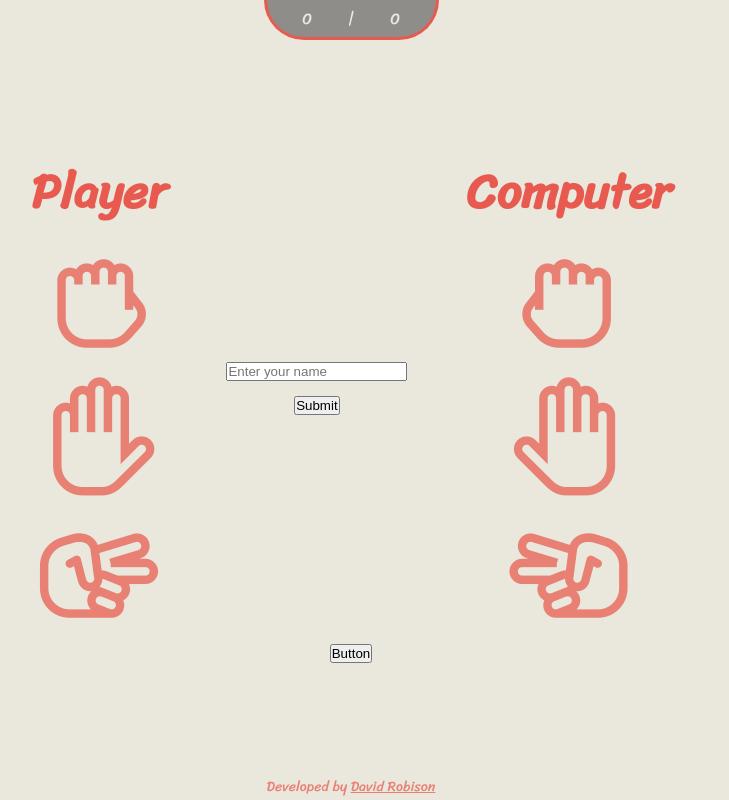
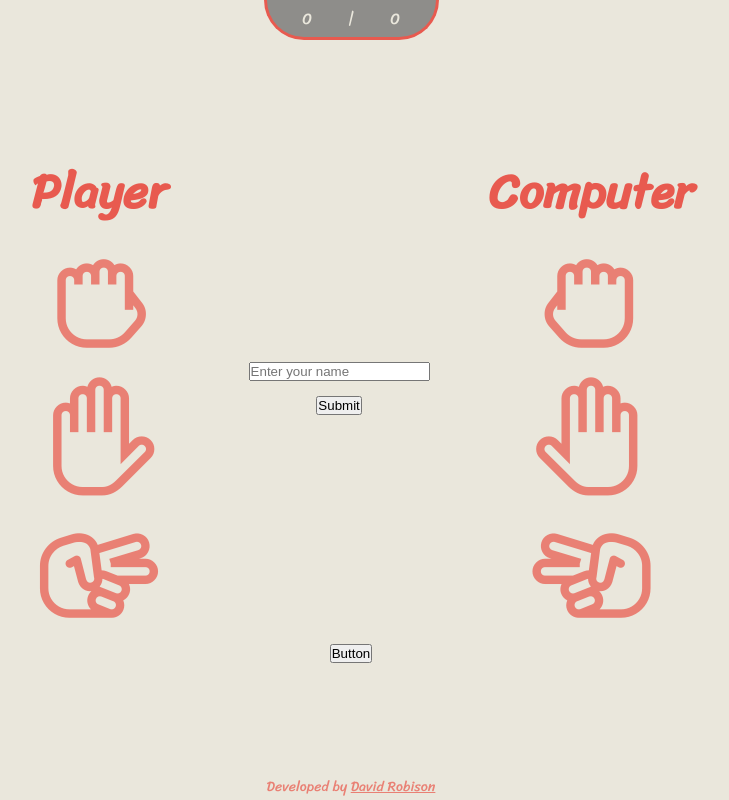
Before and after one commit to robisonwebdev/rock-paper-scissors-react, a React (Create React App) app: page / in a window 1280 px wide. Shown: the whole page, without its empty margins (289-1018 px from the left). Built offline with nearby package versions, Linux system fonts and the light colour scheme.

Commit message:
Changed width to 25%

```diff
--- a/src/styles/GameInterface.css
+++ b/src/styles/GameInterface.css
@@ -5,7 +5,7 @@
     justify-content: space-between;
 
     height: 100%;
-    width: auto;
+    width: 25%;
 }
 
 .gameInterface h2 {
```
